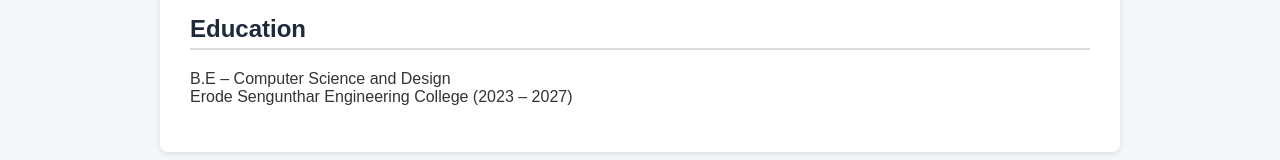
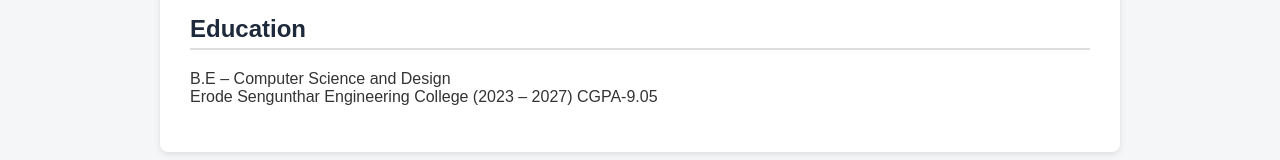
Before and after one commit to Sangeetha824-pixel/sangeetha-portfolio, a plain HTML site: page index.html in a window 1280 px wide. Shown: the part 1096-1256 px from the top of the page. Drawn offline with Linux system fonts and the light colour scheme.

Commit message:
Trigger GitHub Pages rebuild

```diff
--- a/index.html
+++ b/index.html
@@ -91,7 +91,8 @@ I aim to grow as a Python full stack developer and contribute to building reliab
 <section>
     <h2>Education</h2>
     <p>B.E – Computer Science and Design<br>
-    Erode Sengunthar Engineering College (2023 – 2027)</p>
+    Erode Sengunthar Engineering College (2023 – 2027)
+    CGPA-9.05</p>
 </section>
 
 <section>
```
